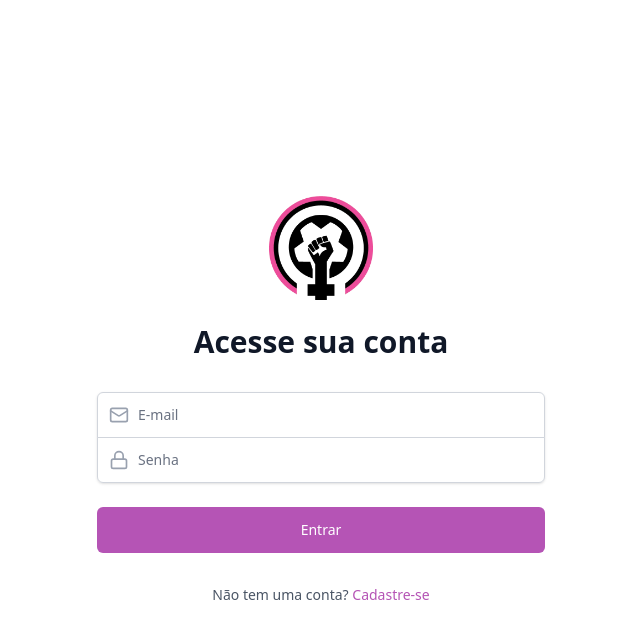
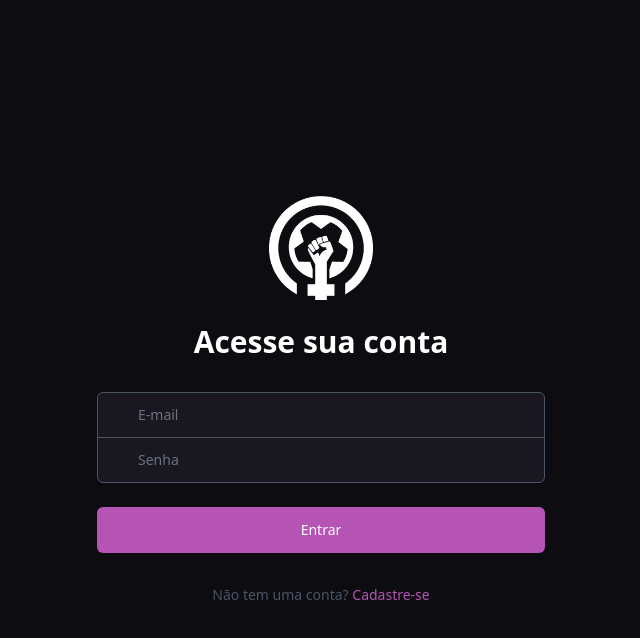
Before and after one commit to Caio-Front-End/passa-a-bola-web-app-sprint-4-, a React (Vite) app: page /login in a window 1280 px wide. Both pictures are taken after a click on the button "Pular". Shown: the top 638 px of the page, without its empty margins (319-959 px from the left). Built offline with nearby package versions, Linux system fonts and the light colour scheme.

Commit message:
feat(design): mudando as cores do introScreen e loginPage

```diff
--- a/src/components/IntroScreen.jsx
+++ b/src/components/IntroScreen.jsx
@@ -9,9 +9,9 @@ const slidesData = [
     // Seus dados de slides (sem alterações)
     { type: 'video', src: introVideoHub, alt: 'Jogadoras em frente a um gol de futebol.', title: 'Um Hub só para você!', description: 'Lorem ipsum dolor sit amet, consectetur adipiscing elit, sed do eiusmod tempor incididunt ut labore et dolore magna aliqua.' },
     { type: 'video', src: introVideoQuadras, alt: 'Mulher deitada na grama de um campo de futebol.', title: 'Encontre quadras!', description: 'Ut enim ad minim veniam, quis nostrud exercitation ullamco laboris nisi ut aliquip ex ea commodo consequat.' },
-    { type: 'video', src: introVideoTonha, title: 'Tire suas ideias com a tonha!', description: 'Duis aute irure dolor in reprehenderit in voluptate velit esse cillum dolore eu fugiat nulla pariatur.' },
+    { type: 'video', src: introVideoTonha, title: 'Tire suas ideias com a tonha!', description: 'Duis aute irure dolor in reprehenderit in voluptate velit esse cillum dolore eu fugiat nulla pariatur, ut enim ad minim veniam.' },
     { type: 'image', src: introFotoFinta, alt: 'Jogadora se preparando para chutar.', title: 'Publique e compartilhe!', description: 'Excepteur sint occaecat cupidatat non proident, sunt in culpa qui officia deserunt mollit anim id est laborum.' },
-    { type: 'image', src: introFotoFinal, alt: 'Jogadora correndo com a bola.', title: 'Voe mais alto!', description: 'Sed ut perspiciatis unde omnis iste natus error sit voluptatem accusantium doloremque laudantium.' }
+    { type: 'image', src: introFotoFinal, alt: 'Jogadora correndo com a bola.', title: 'Voe mais alto!', description: 'Sed ut perspiciatis unde omnis iste natus error sit voluptatem accusantium doloremque ut enim ad minim veniam laudantium.' }
 ];
 
 const IntroScreen = ({ onFinish }) => {
@@ -37,7 +37,7 @@ const IntroScreen = ({ onFinish }) => {
     const handleDotClick = (index) => setCurrentSlide(index);
 
     return (
-        <div className="h-dvh w-screen overflow-hidden bg-[#0d0d0d] flex flex-col text-white md:flex-row" style={{ fontFamily: "'Inter', sans-serif" }}>
+        <div className="h-dvh w-screen overflow-hidden bg-[#0d0c11] flex flex-col text-white md:flex-row" style={{ fontFamily: "'Inter', sans-serif" }}>
 
             <div className="relative w-full h-[65%] md:w-2/3 md:h-full">
                 <div className="absolute inset-0">
@@ -57,7 +57,7 @@ const IntroScreen = ({ onFinish }) => {
                         return null;
                     })}
                 </div>
-                <div className="absolute bottom-0 left-0 right-0 h-32 bg-gradient-to-t from-[#0d0d0d] via-[#0d0d0d]/80 to-transparent md:hidden"></div>
+                <div className="absolute bottom-0 left-0 right-0 h-32 bg-gradient-to-t from-[#0d0c11] via-[#0d0c11]/80 to-transparent md:hidden"></div>
             </div>
 
             {/* Bloco de Conteúdo Direito (Desktop) / Baixo (Mobile) */}
--- a/src/pages/LoginPage.jsx
+++ b/src/pages/LoginPage.jsx
@@ -31,15 +31,15 @@ const LoginPage = () => {
   }
 
   return (
-    <div className="min-h-full flex flex-col items-center justify-center bg-white dark:bg-gray-900 px-4">
+    <div className="min-h-full flex flex-col items-center justify-center bg-[#0d0c11] px-4">
       <div className="w-full max-w-md space-y-8">
         <div>
           <img
             src={logoPabOriginal}
             alt="Logo da Aplicação"
-            className="mx-auto w-22 h-22 sm:w-26 sm:h-26 transition-all duration-300 dark:brightness-0 dark:invert"
+            className="mx-auto w-22 h-22 sm:w-26 sm:h-26 transition-all duration-300 brightness-0 invert"
           />
-          <h2 className="mt-6 text-center text-3xl font-extrabold text-gray-900 dark:text-white">
+          <h2 className="mt-6 text-center text-3xl font-extrabold text-white">
             Acesse sua conta
           </h2>
         </div>
@@ -54,7 +54,7 @@ const LoginPage = () => {
               <input
                 type="email"
                 required
-                className="appearance-none rounded-t-md relative block w-full px-3 py-3 pl-10 border border-gray-300 dark:border-gray-600 placeholder-gray-500 text-gray-900 dark:text-white dark:bg-gray-800 focus:outline-none focus:ring-[#b554b5] focus:border-[#b554b5] sm:text-sm"
+                className="appearance-none rounded-t-md relative block w-full px-3 py-3 pl-10 border border-gray-600 placeholder-gray-500 text-white bg-[#191821] focus:outline-none focus:ring-[#b554b5] focus:border-[#b554b5] sm:text-sm"
                 placeholder="E-mail"
                 value={email}
                 onChange={(e) => setEmail(e.target.value)}
@@ -69,7 +69,7 @@ const LoginPage = () => {
               <input
                 type="password"
                 required
-                className="appearance-none rounded-b-md relative block w-full px-3 py-3 pl-10 border border-gray-300 dark:border-gray-600 placeholder-gray-500 text-gray-900 dark:text-white dark:bg-gray-800 focus:outline-none focus:ring-[#b554b5] focus:border-[#b554b5] sm:text-sm"
+                className="appearance-none rounded-b-md relative block w-full px-3 py-3 pl-10 border border-gray-600 placeholder-gray-500 text-white bg-[#191821] focus:outline-none focus:ring-[#b554b5] focus:border-[#b554b5] sm:text-sm"
                 placeholder="Senha"
                 value={password}
                 onChange={(e) => setPassword(e.target.value)}
@@ -81,7 +81,7 @@ const LoginPage = () => {
           <div>
             <button
               type="submit"
-              className="group relative w-full flex justify-center py-3 px-4 border border-transparent text-sm font-medium rounded-md text-white bg-[#b554b5] hover:bg-[#d44b84] focus:outline-none focus:ring-2 focus:ring-offset-2 focus:ring-[#b554b5] disabled:opacity-50 disabled:cursor-not-allowed"
+              className="group relative w-full flex justify-center py-3 px-4 border border-transparent text-sm font-medium rounded-md text-white bg-[#b554b5] hover:bg-[#863D86] focus:outline-none focus:ring-2 focus:ring-offset-2 focus:ring-[#b554b5] disabled:opacity-50 disabled:cursor-not-allowed"
               disabled={isLoggingIn} // Desabilita durante o login
             >
               {isLoggingIn ? 'Entrando...' : 'Entrar'}
@@ -92,7 +92,7 @@ const LoginPage = () => {
           Não tem uma conta?{' '}
           <Link
             to="/register"
-            className="font-medium text-[#b554b5] hover:text-[#d44b84]"
+            className="font-medium text-[#b554b5] hover:text-[#863D86]"
           >
             Cadastre-se
           </Link>
```
